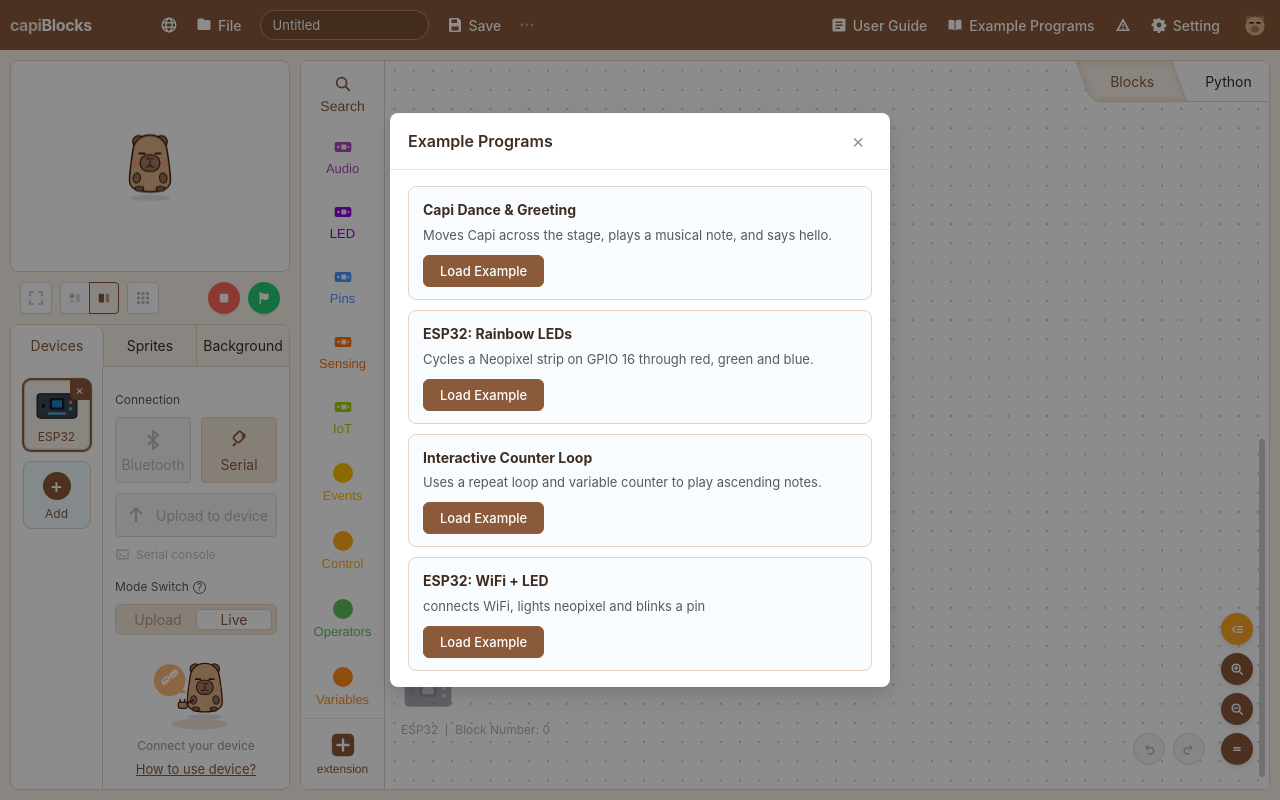
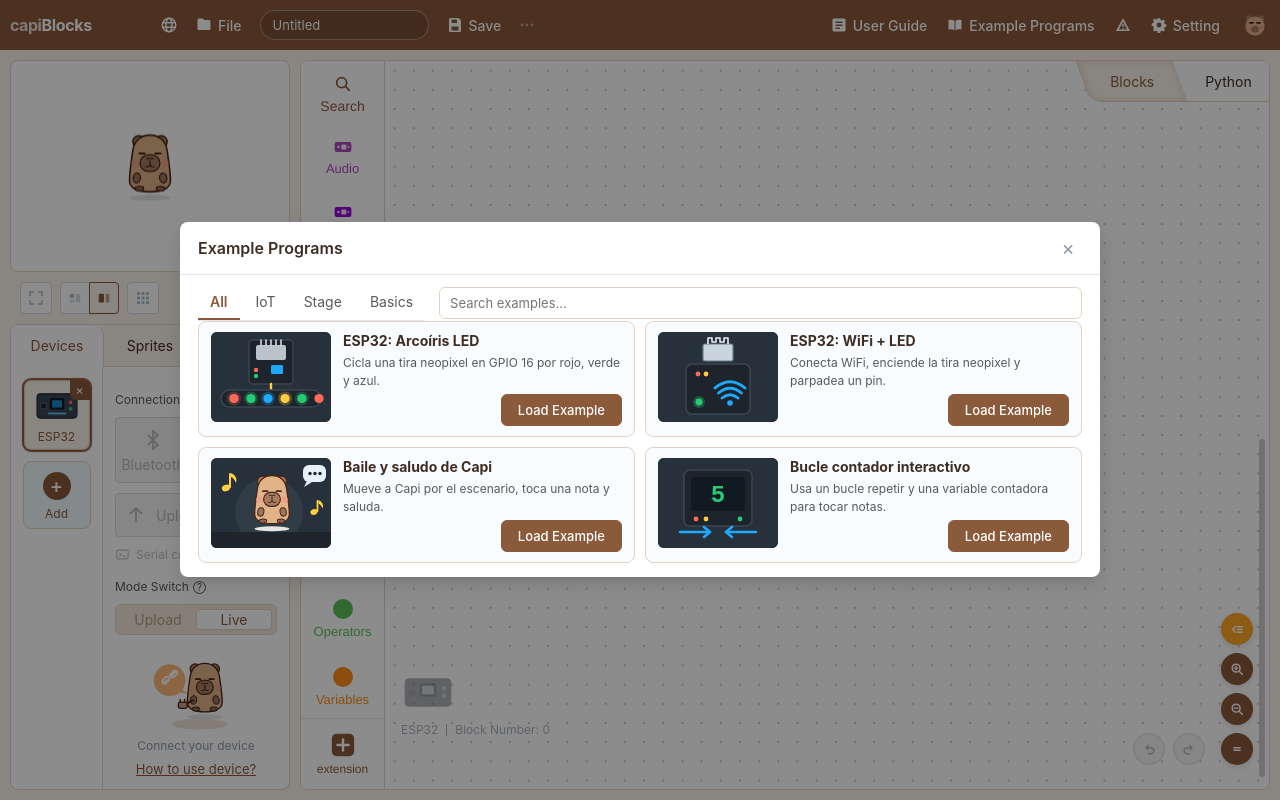
Before and after one commit to neyzerth/capiblocks, a website with bundled scripts: page index.html in a window 1280 px wide. Both pictures are taken after a click on the button "Example Programs". Built offline with nearby package versions, Linux system fonts and the light colour scheme; files whose address does not match are found by name.

Commit message:
feat(ejemplos): modal con categorías, buscador y miniaturas sobre catálogo examples.ts
- src/examples.ts fija el contrato (Example/ExampleStep/EXAMPLE_CATEGORIES) y concatena
  examples-{iot,escenario,basicos}.ts; los 4 ejemplos migran sin cambios de id ni steps
  (counter declara device: esp32, usa bloques esp32_*)
- #examplesModal reconstruido con el patrón del modal de objetos: pestañas Todos/IoT/
  Escenario/Básicos, buscador sin acentos, doble clic y botón con data-load-example
- loadExampleProgram asegura la placa declarada antes de cargar; window.MBExamples
  expone {list, load} para la spec data-driven
- 4 miniaturas SVG locales (panda reutiliza el capibara aprobado, sin redibujar)
- examples.spec.js: carga, pestañas, buscador y doble clic; 42 specs en verde

```diff
--- a/index.html
+++ b/index.html
@@ -620,34 +620,29 @@
     </div>
   </div>
 
-  <div class="modal-backdrop" id="examplesModal" role="dialog" aria-modal="true" hidden>
-    <div class="modal-box">
-      <div class="modal-header">
-        <h2 data-t="examplesTitle">Example Programs</h2>
-        <button type="button" class="modal-close" data-modal-close aria-label="Close">×</button>
+  <!-- Programas de ejemplo: mismo patrón que la biblioteca de objetos (buscador,
+       pestañas de categoría y grid con miniatura); el grid lo llena renderExamples(). -->
+  <div class="modal-backdrop" id="examplesModal" role="dialog" aria-modal="true" aria-labelledby="examplesTitle" hidden>
+    <div class="modal-box modal-box-library">
+      <div class="library-header">
+        <h2 id="examplesTitle" data-t="examplesTitle">Example Programs</h2>
+        <div class="library-header-actions">
+          <button type="button" class="modal-close" data-modal-close aria-label="Close" data-t-aria="close">×</button>
+        </div>
       </div>
-      <div class="modal-body">
-        <div class="cards-grid">
-          <div class="example-card">
-            <h3 data-t="example1Name">Panda Dance & Greeting</h3>
-            <p data-t="example1Desc"></p>
-            <button type="button" class="modal-btn-primary" data-load-example="panda" data-t="loadExample">Load Example</button>
-          </div>
-          <div class="example-card">
-            <h3 data-t="example2Name">ESP32: Rainbow LEDs</h3>
-            <p data-t="example2Desc"></p>
-            <button type="button" class="modal-btn-primary" data-load-example="leds" data-t="loadExample">Load Example</button>
-          </div>
-          <div class="example-card">
-            <h3 data-t="example3Name">Interactive Counter Loop</h3>
-            <p data-t="example3Desc"></p>
-            <button type="button" class="modal-btn-primary" data-load-example="counter" data-t="loadExample">Load Example</button>
-          </div>
-          <div class="example-card">
-            <h3 data-t="exEsp32WifiName">ESP32: WiFi + LED</h3>
-            <p data-t="exEsp32WifiDesc"></p>
-            <button type="button" class="modal-btn-primary" data-load-example="esp32-wifi" data-t="loadExample">Load Example</button>
-          </div>
+      <div class="library-toolbar">
+        <div class="library-tabs" id="exampleCats" role="tablist"></div>
+        <input type="search" id="examplesSearch" class="library-search" data-t-placeholder="searchExamples" data-t-aria="searchExamples">
+      </div>
+      <div class="library-scroll">
+        <div class="examples-grid" id="examplesGrid"></div>
+        <div class="library-empty" id="examplesEmpty" hidden>
+          <svg viewBox="0 0 48 48" width="44" height="44" fill="none" stroke="currentColor" stroke-width="2" aria-hidden="true">
+            <rect x="7" y="10" width="34" height="28" rx="3"/>
+            <circle cx="18" cy="20" r="3.5"/>
+            <path d="M9 33l9-9 6 6 5-4 9 8" stroke-linejoin="round"/>
+          </svg>
+          <p data-t="noResults">No results found. Try another keyword.</p>
         </div>
       </div>
     </div>
--- /dev/null
+++ b/src/examples-basicos.ts
@@ -0,0 +1,28 @@
+/**
+ * Ejemplos de la categoría Básicos (bucles, variables y operadores).
+ */
+import type { Example } from './examples';
+
+export const EXAMPLES_BASICOS: ReadonlyArray<Example> = [
+  {
+    id: 'counter',
+    name: 'Bucle contador interactivo',
+    desc: 'Usa un bucle repetir y una variable contadora para tocar notas.',
+    cat: 'basico',
+    thumb: 'assets/examples/counter.svg',
+    device: 'esp32',
+    steps: [
+      { id: 'evt_flag' },
+      { id: 'var_set', fields: { VAR: 'contador', VALUE: 1 } },
+      {
+        id: 'ctrl_repeat',
+        fields: { TIMES: 5 },
+        do: [
+          { id: 'var_chg', fields: { VAR: 'contador', VALUE: 1 } },
+          { id: 'esp32_buzzer_tone', fields: { FREQ: 392, PIN: '17', MS: 200 } }
+        ]
+      },
+      { id: 'esp32_neopixel_fill', fields: { PIN: '16', N: 8, COLOR: '#25cc76' } }
+    ]
+  }
+];
--- /dev/null
+++ b/src/examples-escenario.ts
@@ -0,0 +1,20 @@
+/**
+ * Ejemplos de la categoría Escenario (objetos, fondos y sonido).
+ */
+import type { Example } from './examples';
+
+export const EXAMPLES_ESCENARIO: ReadonlyArray<Example> = [
+  {
+    id: 'panda',
+    name: 'Baile y saludo de Capi',
+    desc: 'Mueve a Capi por el escenario, toca una nota y saluda.',
+    cat: 'escenario',
+    thumb: 'assets/examples/panda.svg',
+    steps: [
+      { id: 'evt_flag' },
+      { id: 'mov_steps' },
+      { id: 'look_say' },
+      { id: 'play_note', fields: { NOTE: 64 } }
+    ]
+  }
+];
--- /dev/null
+++ b/src/examples-iot.ts
@@ -0,0 +1,55 @@
+/**
+ * Ejemplos de la categoría IoT (placa ESP32).
+ *
+ * Todos los pasos usan ids existentes de BLOCKS_BY_CAT; los bloques `esp32_*`
+ * exigen `device: 'esp32'` para que el codegen salga con la placa correcta.
+ */
+import type { Example } from './examples';
+
+export const EXAMPLES_IOT: ReadonlyArray<Example> = [
+  {
+    id: 'leds',
+    name: 'ESP32: Arcoíris LED',
+    desc: 'Cicla una tira neopixel en GPIO 16 por rojo, verde y azul.',
+    cat: 'iot',
+    thumb: 'assets/examples/leds.svg',
+    device: 'esp32',
+    steps: [
+      { id: 'evt_flag' },
+      { id: 'esp32_neopixel_fill', fields: { PIN: '16', N: 8, COLOR: '#ff5252' } },
+      {
+        id: 'ctrl_forever',
+        do: [
+          { id: 'esp32_neopixel_fill', fields: { PIN: '16', N: 8, COLOR: '#ff5252' } },
+          { id: 'ctrl_wait', fields: { SECS: 0.5 } },
+          { id: 'esp32_neopixel_fill', fields: { PIN: '16', N: 8, COLOR: '#66bb6a' } },
+          { id: 'ctrl_wait', fields: { SECS: 0.5 } },
+          { id: 'esp32_neopixel_fill', fields: { PIN: '16', N: 8, COLOR: '#42a5f5' } },
+          { id: 'ctrl_wait', fields: { SECS: 0.5 } }
+        ]
+      }
+    ]
+  },
+  {
+    id: 'esp32-wifi',
+    name: 'ESP32: WiFi + LED',
+    desc: 'Conecta WiFi, enciende la tira neopixel y parpadea un pin.',
+    cat: 'iot',
+    thumb: 'assets/examples/esp32-wifi.svg',
+    device: 'esp32',
+    steps: [
+      { id: 'evt_flag' },
+      { id: 'esp32_wifi_connect', fields: { SSID: 'mi-red', PASS: '12345678' } },
+      { id: 'esp32_neopixel_fill', fields: { PIN: '16', N: 8, COLOR: '#25cc76' } },
+      {
+        id: 'ctrl_forever',
+        do: [
+          { id: 'esp32_pin_out', fields: { PIN: '2', LEVEL: '1' } },
+          { id: 'ctrl_wait', fields: { SECS: 1 } },
+          { id: 'esp32_pin_out', fields: { PIN: '2', LEVEL: '0' } },
+          { id: 'ctrl_wait', fields: { SECS: 1 } }
+        ]
+      }
+    ]
+  }
+];
--- /dev/null
+++ b/src/examples.ts
@@ -0,0 +1,60 @@
+/**
+ * Catálogo de programas de ejemplo (fuente única, como `sprite-library.ts`).
+ *
+ * Reglas que aplican a este archivo:
+ * - Los `id` son ESTABLES: se usan desde los specs y no deben renombrarse
+ *   (regla 3 de AGENTS.md). Para cambiar el título visible se toca `name`.
+ * - `steps` alimenta `MBBlocks.loadProgram(steps)`; cada `id` de paso debe
+ *   existir en `BLOCKS_BY_CAT` (src/script.ts).
+ * - `thumb` es una ruta RELATIVA (`assets/examples/<id>.svg`), sin URLs
+ *   remotas: el IDE debe funcionar desde `file://` (regla 1).
+ * - `name`/`desc` van en español directo, igual que los nombres de objetos y
+ *   fondos de `sprite-library.ts`; solo el chrome del modal se traduce.
+ * - `device`: placa necesaria si el ejemplo usa bloques exclusivos de una
+ *   familia (p. ej. `esp32_neopixel_fill` exige `esp32`). Al cargar se añade y
+ *   se activa antes de montar la pila.
+ */
+import { EXAMPLES_IOT } from './examples-iot';
+import { EXAMPLES_ESCENARIO } from './examples-escenario';
+import { EXAMPLES_BASICOS } from './examples-basicos';
+
+export type ExampleCategory = 'iot' | 'escenario' | 'basico';
+
+export interface ExampleStep {
+  /** id de un bloque de BLOCKS_BY_CAT (existente, nunca inventado). */
+  id: string;
+  /** Valores de los campos del bloque. */
+  fields?: Record<string, string | number>;
+  /** Bloques anidados (cuerpo de bucles/condicionales). */
+  do?: ExampleStep[];
+}
+
+export interface Example {
+  /** ESTABLE: 'panda', 'leds', 'counter', 'esp32-wifi' se conservan. */
+  id: string;
+  /** Español directo (mismo criterio que SPRITE_LIBRARY). */
+  name: string;
+  /** Una línea, lenguaje llano. */
+  desc: string;
+  cat: ExampleCategory;
+  /** 'assets/examples/<id>.svg' — ruta local, prohibida una URL remota. */
+  thumb: string;
+  /** id de DEVICE_LIBRARY si usa bloques exclusivos de esa placa. */
+  device?: string;
+  /** Alimenta MBBlocks.loadProgram(steps). */
+  steps: ExampleStep[];
+}
+
+/** Píldoras de categoría del modal; `labelKey` es la clave i18n. */
+export const EXAMPLE_CATEGORIES: ReadonlyArray<{ id: ExampleCategory; labelKey: string }> = [
+  { id: 'iot', labelKey: 'exCatIot' },
+  { id: 'escenario', labelKey: 'exCatEscenario' },
+  { id: 'basico', labelKey: 'exCatBasico' }
+];
+
+/** Todos los ejemplos: un archivo de datos por categoría (olas de contenido). */
+export const EXAMPLES: ReadonlyArray<Example> = [
+  ...EXAMPLES_IOT,
+  ...EXAMPLES_ESCENARIO,
+  ...EXAMPLES_BASICOS
+];
--- a/src/globals.d.ts
+++ b/src/globals.d.ts
@@ -18,6 +18,11 @@ declare global {
     CodeMirror: any;
     MBBlocks?: any;
     MBPythonEditor?: any;
+    /** Catálogo de programas de ejemplo (src/examples.ts) y carga sin diálogo. */
+    MBExamples?: {
+      list: () => ReadonlyArray<any>;
+      load: (id: string, opts?: { force?: boolean }) => Promise<boolean>;
+    };
     /** Conexión Web Serial + REPL de MicroPython (src/serial.ts). */
     MBSerial?: any;
   }
--- a/src/locales.ts
+++ b/src/locales.ts
@@ -195,14 +195,10 @@ const I18N_DICTS = {
     guideStep3Desc: "Click the orange code button or the Python tab to inspect live Python code, and click the green flag to run your script.",
 
     examplesTitle: "Example Programs",
-    example1Name: "Capi Dance & Greeting",
-    example1Desc: "Moves Capi across the stage, plays a musical note, and says hello.",
-    example2Name: "ESP32: Rainbow LEDs",
-    example2Desc: "Cycles a Neopixel strip on GPIO 16 through red, green and blue.",
-    example3Name: "Interactive Counter Loop",
-    example3Desc: "Uses a repeat loop and variable counter to play ascending notes.",
-    exEsp32WifiName: "ESP32: WiFi + LED",
-    exEsp32WifiDesc: "connects WiFi, lights neopixel and blinks a pin",
+    exCatIot: "IoT",
+    exCatEscenario: "Stage",
+    exCatBasico: "Basics",
+    searchExamples: "Search examples...",
     loadExample: "Load Example",
 
     feedbackTitle: "Send Feedback",
@@ -502,14 +498,10 @@ const I18N_DICTS = {
     guideStep3Desc: "Pulsa el botón naranja de código o la pestaña Python para ver el código en tiempo real, y haz clic en la bandera verde para ejecutarlo.",
 
     examplesTitle: "Programas de ejemplo",
-    example1Name: "Baile y saludo de Capi",
-    example1Desc: "Mueve a Capi por el escenario, reproduce una nota musical y saluda.",
-    example2Name: "ESP32: Arcoíris LED",
-    example2Desc: "Cicla una tira neopixel en GPIO 16 por rojo, verde y azul.",
-    example3Name: "Bucle contador interactivo",
-    example3Desc: "Usa un bucle repetir y una variable contadora para tocar notas ascendentes.",
-    exEsp32WifiName: "ESP32: WiFi + LED",
-    exEsp32WifiDesc: "conecta WiFi, enciende neopixel y parpadea un pin",
+    exCatIot: "IoT",
+    exCatEscenario: "Escenario",
+    exCatBasico: "Básicos",
+    searchExamples: "Buscar ejemplos...",
     loadExample: "Cargar ejemplo",
 
     feedbackTitle: "Enviar comentarios",
@@ -797,14 +789,10 @@ const I18N_DICTS = {
     guideStep3Desc: "点击右侧橙色代码按钮或 Python 标签查看实时代码，点击绿旗运行程序。",
 
     examplesTitle: "示例程序",
-    example1Name: "水豚跳舞与问候",
-    example1Desc: "让水豚在舞台移动、播放音符并打招呼。",
-    example2Name: "ESP32：彩虹灯带",
-    example2Desc: "让 GPIO 16 上的灯带循环显示红、绿、蓝。",
-    example3Name: "交互计数循环",
-    example3Desc: "使用重复循环和变量计数器演奏上升音阶。",
-    exEsp32WifiName: "ESP32：WiFi + LED",
-    exEsp32WifiDesc: "连接 WiFi、点亮灯带并让引脚闪烁",
+    exCatIot: "物联网",
+    exCatEscenario: "舞台",
+    exCatBasico: "基础",
+    searchExamples: "搜索示例...",
     loadExample: "加载示例",
 
     feedbackTitle: "意见反馈",
--- a/src/script.ts
+++ b/src/script.ts
@@ -1,4 +1,5 @@
 import { SPRITE_LIBRARY, SPRITE_CATEGORIES as SPRITE_ASSET_CATEGORIES, BACKDROP_LIBRARY, BACKDROP_CATEGORIES } from './sprite-library';
+import { EXAMPLES, EXAMPLE_CATEGORIES, type Example } from './examples';
 
 /**
  * UI del IDE: menús, dispositivos, paleta, ejemplos, guardado y simulación.
@@ -2164,6 +2165,10 @@ import { SPRITE_LIBRARY, SPRITE_CATEGORIES as SPRITE_ASSET_CATEGORIES, BACKDROP_
     if (id === 'envModal') renderEnvCheck();
     if (id === 'addDeviceModal') renderDeviceLibrary();
     if (id === 'extensionModal') renderExtensionLibrary();
+    if (id === 'examplesModal') {
+      resetExamplesModal();
+      renderExamples();
+    }
   }
 
   function closeAllModals() {
@@ -2323,54 +2328,112 @@ import { SPRITE_LIBRARY, SPRITE_CATEGORIES as SPRITE_ASSET_CATEGORIES, BACKDROP_
     });
   }
 
-  // Example programs loader
-  const EXAMPLES = {
-    panda: [
-      { id: 'evt_flag' },
-      { id: 'mov_steps' },
-      { id: 'look_say' },
-      { id: 'play_note', fields: { NOTE: 64 } }
-    ],
-    leds: [
-      { id: 'evt_flag' },
-      { id: 'esp32_neopixel_fill', fields: { PIN: '16', N: 8, COLOR: '#ff5252' } },
-      { id: 'ctrl_forever', do: [
-        { id: 'esp32_neopixel_fill', fields: { PIN: '16', N: 8, COLOR: '#ff5252' } },
-        { id: 'ctrl_wait', fields: { SECS: 0.5 } },
-        { id: 'esp32_neopixel_fill', fields: { PIN: '16', N: 8, COLOR: '#66bb6a' } },
-        { id: 'ctrl_wait', fields: { SECS: 0.5 } },
-        { id: 'esp32_neopixel_fill', fields: { PIN: '16', N: 8, COLOR: '#42a5f5' } },
-        { id: 'ctrl_wait', fields: { SECS: 0.5 } }
-      ] }
-    ],
-    counter: [
-      { id: 'evt_flag' },
-      { id: 'var_set', fields: { VAR: 'contador', VALUE: 1 } },
-      {
-        id: 'ctrl_repeat',
-        fields: { TIMES: 5 },
-        do: [
-          { id: 'var_chg', fields: { VAR: 'contador', VALUE: 1 } },
-          { id: 'esp32_buzzer_tone', fields: { FREQ: 392, PIN: '17', MS: 200 } }
-        ]
-      },
-      { id: 'esp32_neopixel_fill', fields: { PIN: '16', N: 8, COLOR: '#25cc76' } }
-    ],
-    'esp32-wifi': [
-      { id: 'evt_flag' },
-      { id: 'esp32_wifi_connect', fields: { SSID: 'mi-red', PASS: '12345678' } },
-      { id: 'esp32_neopixel_fill', fields: { PIN: '16', N: 8, COLOR: '#25cc76' } },
-      {
-        id: 'ctrl_forever',
-        do: [
-          { id: 'esp32_pin_out', fields: { PIN: '2', LEVEL: '1' } },
-          { id: 'ctrl_wait', fields: { SECS: 1 } },
-          { id: 'esp32_pin_out', fields: { PIN: '2', LEVEL: '0' } },
-          { id: 'ctrl_wait', fields: { SECS: 1 } }
-        ]
-      }
-    ]
-  };
+  /* ===========================
+     Programas de ejemplo (modal)
+     =========================== */
+
+  /* Estado efímero del modal: categoría y búsqueda. Se reinicia al abrir. */
+  const examplesModalState = { cat: 'all', query: '' };
+
+  function resetExamplesModal() {
+    examplesModalState.cat = 'all';
+    examplesModalState.query = '';
+    const search = $('#examplesSearch');
+    if (search) search.value = '';
+  }
+
+  /* Pinta pestañas, buscador y tarjetas con el filtro actual. Los listeners se
+     pegan POR TARJETA: el grid se crea en cada render (trampa conocida). */
+  function renderExamples() {
+    const modal = $('#examplesModal');
+    if (!modal) return;
+
+    const tabs = $('#exampleCats', modal);
+    if (tabs) {
+      tabs.innerHTML = '';
+      const pills: Array<{ id: string; label: string }> = [{ id: 'all', label: t('catAll') }].concat(
+        EXAMPLE_CATEGORIES.map((cat) => ({ id: cat.id, label: t(cat.labelKey) }))
+      );
+      pills.forEach((pill) => {
+        const btn = document.createElement('button');
+        btn.type = 'button';
+        const active = examplesModalState.cat === pill.id;
+        btn.className = 'library-tab' + (active ? ' active' : '');
+        btn.setAttribute('role', 'tab');
+        btn.setAttribute('aria-selected', active ? 'true' : 'false');
+        btn.setAttribute('data-example-cat', pill.id);
+        btn.textContent = pill.label;
+        btn.addEventListener('click', () => {
+          examplesModalState.cat = pill.id;
+          renderExamples();
+        });
+        tabs.appendChild(btn);
+      });
+    }
+
+    const search = $('#examplesSearch', modal);
+    if (search && search.value !== examplesModalState.query) search.value = examplesModalState.query;
+
+    const grid = $('#examplesGrid', modal);
+    const empty = $('#examplesEmpty', modal);
+    if (!grid) return;
+    grid.innerHTML = '';
+
+    const query = normalizeSearchText(examplesModalState.query);
+    const items = EXAMPLES.filter((ex) => {
+      if (examplesModalState.cat !== 'all' && ex.cat !== examplesModalState.cat) return false;
+      if (!query) return true;
+      return normalizeSearchText(`${ex.name} ${ex.desc}`).includes(query);
+    });
+
+    items.forEach((ex) => {
+      const card = document.createElement('div');
+      card.className = 'example-card example-card--program';
+      card.setAttribute('data-example-id', ex.id);
+
+      const thumb = document.createElement('div');
+      thumb.className = 'example-thumb';
+      const img = document.createElement('img');
+      img.src = ex.thumb;
+      img.alt = '';
+      img.draggable = false;
+      img.loading = 'lazy';
+      thumb.appendChild(img);
+
+      const body = document.createElement('div');
+      body.className = 'example-body';
+      const title = document.createElement('h3');
+      title.textContent = ex.name;
+      const desc = document.createElement('p');
+      desc.textContent = ex.desc;
+      const actions = document.createElement('div');
+      actions.className = 'example-actions';
+      const load = document.createElement('button');
+      load.type = 'button';
+      load.className = 'modal-btn-primary';
+      /* Atributo conservado: los specs antiguos localizan el botón por id. */
+      load.setAttribute('data-load-example', ex.id);
+      load.textContent = t('loadExample');
+      load.addEventListener('click', (e) => {
+        e.stopPropagation();
+        void loadExampleProgram(ex.id);
+      });
+      actions.appendChild(load);
+
+      body.appendChild(title);
+      body.appendChild(desc);
+      body.appendChild(actions);
+      card.appendChild(thumb);
+      card.appendChild(body);
+      /* Doble clic en la tarjeta = cargar, como en la biblioteca de objetos. */
+      card.addEventListener('dblclick', () => { void loadExampleProgram(ex.id); });
+      grid.appendChild(card);
+    });
+
+    const hasItems = items.length > 0;
+    grid.hidden = !hasItems;
+    if (empty) empty.hidden = hasItems;
+  }
 
   function workspaceHasWork() {
     if (window.MBBlocks && MBBlocks.active()) return MBBlocks.count() > 0;
@@ -2397,36 +2460,56 @@ import { SPRITE_LIBRARY, SPRITE_CATEGORIES as SPRITE_ASSET_CATEGORIES, BACKDROP_
     });
   }
 
-  function loadExampleProgram(ex) {
-    const steps = EXAMPLES[ex];
-    if (!steps) return;
+  /* Añade y activa la placa declarada por el ejemplo antes de montar la pila:
+     los bloques `esp32_*` deben generarse con el codegen de su familia. */
+  function applyExampleDevice(ex: Example) {
+    if (!ex.device) return;
+    if (!state.addedDevices.includes(ex.device)) {
+      state.addedDevices.push(ex.device);
+      renderDeviceList();
+    }
+    if (state.activeDevice !== ex.device) setActiveDevice(ex.device);
+  }
+
+  /* Carga un ejemplo del catálogo: confirmación (salvo opts.force), placa,
+     pila, Python y simulación. Devuelve false si el usuario cancela. */
+  async function loadExampleProgram(id: string, opts: { force?: boolean } = {}): Promise<boolean> {
+    const ex = EXAMPLES.find((item) => item.id === id);
+    if (!ex) return false;
+    if (!opts.force && workspaceHasWork()) {
+      const ok = await askReplace();
+      if (!ok) return false;
+    }
     closeAllModals();
+    applyExampleDevice(ex);
     if (window.MBBlocks && MBBlocks.active()) {
-      MBBlocks.loadProgram(steps);
+      MBBlocks.loadProgram(ex.steps);
     } else {
       const flat: any[] = [];
       const walk = (list) => list.forEach((s) => {
         flat.push({ ...(BLOCK_INDEX[s.id] || {}), uid: `${s.id}_${flat.length}` });
         if (s.do) walk(s.do);
       });
-      walk(steps);
+      walk(ex.steps);
       state.blocks = flat;
     }
     renderWorkspaceBlocks();
     updatePythonViews();
     runBlocksSimulation();
-  }
-
-  $$('[data-load-example]').forEach((btn) => {
-    btn.addEventListener('click', async () => {
-      const ex = btn.getAttribute('data-load-example');
-      if (workspaceHasWork()) {
-        const ok = await askReplace();
-        if (!ok) return;
-      }
-      loadExampleProgram(ex);
-    });
-  });
+    return true;
+  }
+
+  /* Buscador del modal (el input es estático; el grid se repinta aquí). */
+  $('#examplesSearch')?.addEventListener('input', (e) => {
+    examplesModalState.query = e.target.value;
+    renderExamples();
+  });
+
+  /* Ventana de pruebas: catálogo y carga sin confirmación (specs e2e). */
+  window.MBExamples = {
+    list: () => EXAMPLES,
+    load: (id: string, opts?: { force?: boolean }) => loadExampleProgram(id, opts)
+  };
 
   // Settings toggles
   $('#toggleGridDots')?.addEventListener('change', (e) => {
--- a/style.css
+++ b/style.css
@@ -2749,6 +2749,68 @@ body.is-dragging-block { cursor: grabbing; user-select: none; }
   max-width: 340px;
 }
 
+/* ===========================
+   Modal de ejemplos
+   Tarjeta con miniatura 4:3 a la izquierda y texto + Cargar a la derecha.
+   =========================== */
+.examples-grid {
+  display: grid;
+  grid-template-columns: repeat(2, minmax(0, 1fr));
+  gap: 10px;
+}
+
+.examples-grid[hidden] {
+  display: none;
+}
+
+.example-card--program {
+  display: grid;
+  grid-template-columns: 120px minmax(0, 1fr);
+  gap: 10px 12px;
+  padding: 10px 12px;
+  cursor: pointer;
+}
+
+.example-thumb {
+  width: 120px;
+  aspect-ratio: 4 / 3;
+  border-radius: 6px;
+  overflow: hidden;
+  background: #1d242b;
+}
+
+.example-thumb img {
+  display: block;
+  width: 100%;
+  height: 100%;
+  object-fit: cover;
+  pointer-events: none;
+}
+
+.example-body {
+  display: flex;
+  flex-direction: column;
+  gap: 4px;
+  min-width: 0;
+}
+
+.example-card--program h3 {
+  margin: 0;
+  font-size: 14px;
+  line-height: 1.3;
+}
+
+.example-card--program p {
+  margin: 0;
+  font-size: 12px;
+}
+
+.example-actions {
+  margin-top: auto;
+  display: flex;
+  justify-content: flex-end;
+}
+
 /* Fondos de la biblioteca: miniaturas 16:9 (los assets son 640×360). */
 .asset-grid--backdrops {
   grid-template-columns: repeat(4, minmax(0, 1fr));
@@ -2819,6 +2881,18 @@ body.is-dragging-block { cursor: grabbing; user-select: none; }
   .asset-card img {
     width: 40px;
     height: 40px;
+  }
+
+  .examples-grid {
+    grid-template-columns: 1fr;
+  }
+
+  .example-card--program {
+    grid-template-columns: 92px minmax(0, 1fr);
+  }
+
+  .example-thumb {
+    width: 92px;
   }
 }
 
```
Also changed, not shown: tests/e2e/examples.spec.js (added, +118 -0 lines), assets/examples/counter.svg (added), assets/examples/esp32-wifi.svg (added), assets/examples/leds.svg (added), assets/examples/panda.svg (added).
